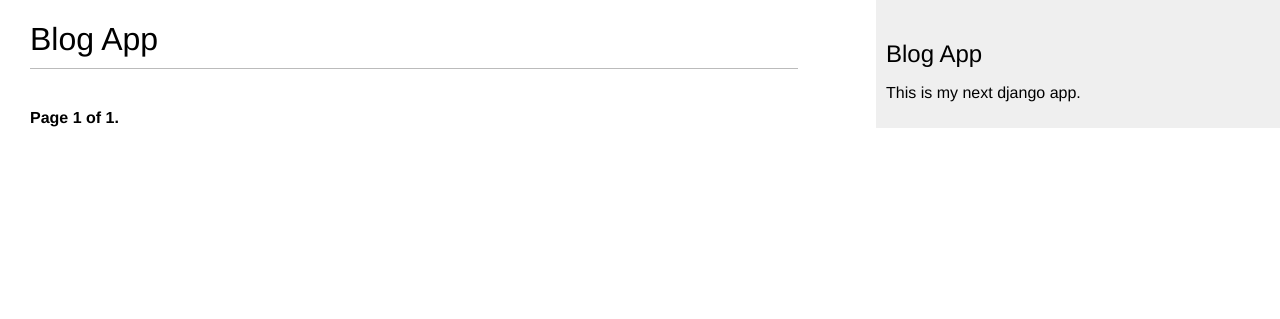
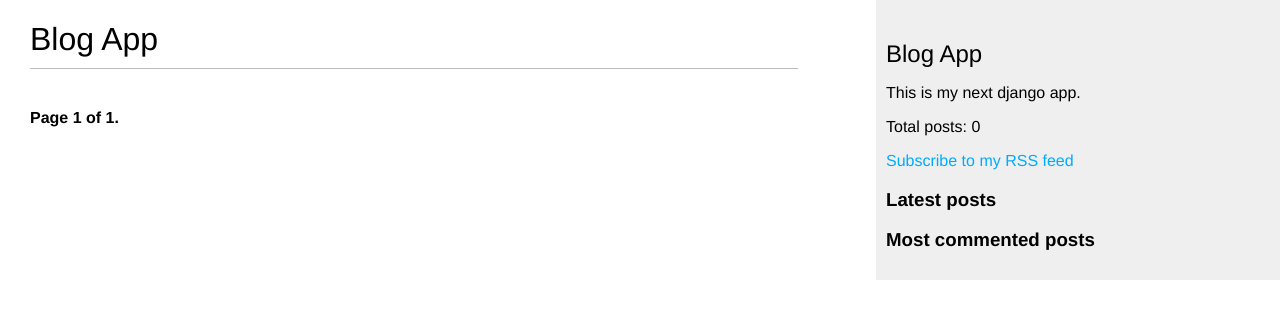
Before and after one commit to mk-dv/mysite, a Django app: page /blog/ in a window 1280 px wide. Shown: the top 319 px of the page. Run offline with Django 3.2, Linux system fonts and the light colour scheme; data that the repository does not hold is empty.

Commit message:
Created:   Template tags to display the most commented and last added posts,    as well as a counter of the total number of blog posts.   Markdown support for posts.   RSS feed.   Site `s map.

```diff
--- a/blog/templates/blog/base.html
+++ b/blog/templates/blog/base.html
@@ -1,11 +1,14 @@
 {# TODO(mk-dv): check comment for grammar #}
-{# Import a static tag from django.contrib.staticfiles, specified in INSTALLED_APPS. #}
+{# Import a static tag from django.contrib.staticfiles, specified in #}
+{# INSTALLED_APPS. #}
 {% load static %}
+{% load blog_tags %}
 <!DOCTYPE html>
 <html lang="en">
 <head>
     <meta charset="UTF-8">
-    {# All about temlates: https://docs.djangoproject.com/en/2.0/ref/templates/builtins/ #}
+    {# All about temlates: #}
+    {# https://docs.djangoproject.com/en/2.0/ref/templates/builtins/ #}
     <title>{% block title %}{% endblock %}</title>
     {# Add a static file #}
     <link href="{% static "css/blog.css" %}" rel="stylesheet">
@@ -17,6 +20,22 @@
     <div id="sidebar">
         <h2>Blog App</h2>
         <p>This is my next django app.</p>
+        <p>Total posts: {% total_posts %}</p>
+
+        <p><a href="{% url "blog:post_feed" %}">Subscribe to my RSS feed</a></p>
+
+        <h3>Latest posts</h3>
+        {% show_latest_posts 3 %}
+
+        <h3>Most commented posts</h3>
+        {% get_most_commented_posts as most_commented_posts %}
+        <ul>
+            {% for post in most_commented_posts %}
+                <li>
+                    <a href="{{ post.get_absolute_url }}">{{ post.title }}</a>
+                </li>
+            {% endfor %}
+        </ul>
     </div>
 </body>
 </html>
--- a/blog/templates/blog/post/detail.html
+++ b/blog/templates/blog/post/detail.html
@@ -1,4 +1,5 @@
 {% extends "blog/base.html" %}
+{% load blog_tags %}
 {% block title %}{{ post.title }}{% endblock %}
 {% block content %}
     <h1>{{ post.title }}</h1>
@@ -14,7 +15,7 @@
 
     {#  Published  #}
     <p class="date">Published {{ post.publish }} by {{ post.author }}</p>
-    {{ post.body|linebreaks }}
+    {{ post.body|markdown }}
 
     {#  Post share  #}
     <p>
--- /dev/null
+++ b/blog/templates/blog/post/latest_posts.html
@@ -0,0 +1,7 @@
+<ul>
+    {% for post in latest_posts %}
+        <li>
+            <a href="{{ post.get_absolute_url }}">{{ post.title }}</a>
+        </li>
+    {% endfor %}
+</ul>
--- a/blog/templates/blog/post/list.html
+++ b/blog/templates/blog/post/list.html
@@ -1,4 +1,5 @@
 {% extends "blog/base.html" %}
+{% load blog_tags %}
 {% block title %}Blog App{% endblock %}
 {% block content %}
     <h1>Blog App</h1>
@@ -22,7 +23,7 @@
             <p class="date">
                 Published {{ post.publish }} by {{ post.author }}
             </p>
-            {{ post.body|truncatewords:30|linebreaks }}
+            {{ post.body|markdown|truncatewords_html:30 }}
         {% endfor %}
     {# TODO(mk-dv): Check comment for grammar. #}
     {# Since in the current template the page is passed in the posts parameter. #}
--- /dev/null
+++ b/blog/templatetags/blog_tags.py
@@ -0,0 +1,33 @@
+from django import template
+from django.db.models import Count
+from django.utils.safestring import mark_safe
+
+import markdown
+
+from blog.models import Post
+
+register = template.Library()
+
+
+@register.simple_tag
+def total_posts():
+    return Post.published.count()
+
+
+# Inclusive tags must be returns only dicts for using in template context.
+@register.inclusion_tag('blog/post/latest_posts.html')
+def show_latest_posts(count=5):
+    latest_posts = Post.published.order_by('-publish')[:count]
+    return {'latest_posts': latest_posts}
+
+
+@register.simple_tag
+def get_most_commented_posts(count=5):
+    return (Post.published
+                .annotate(total_comments=Count('comments'))
+                .order_by('-total_comments')[:count])
+
+
+@register.filter(name='markdown')
+def markdown_format(text):
+    return mark_safe(markdown.markdown(text))
--- a/blog/urls.py
+++ b/blog/urls.py
@@ -1,6 +1,7 @@
 from django.urls import path
 
 from . import views
+from .feeds import LatestPostsFeed
 
 # TODO(mk-dv): check comments in this file for grammar.
 # Define an application namespace for grouping URLs and using their names to
@@ -22,4 +23,5 @@ urlpatterns = [
     path('<int:year>/<int:month>/<int:day>/<slug:post>/', views.post_detail,
          name='post_detail'),
     path('<int:post_id>/share/', views.post_share, name='post_share'),
+    path('feed/', LatestPostsFeed(), name='post_feed'),
 ]
--- a/blog/views.py
+++ b/blog/views.py
@@ -76,7 +76,7 @@ def post_share(request, post_id):
     if request.method == 'POST':
         # Pass data from request to form for validate
         form = EmailPostForm(request.POST)
-        # List of validatior errors contain in forms.errors
+        # List of validation errors contain in forms.errors
         if form.is_valid():
             # Contain only valid fields
             cd = form.cleaned_data
--- a/mysite/settings.py
+++ b/mysite/settings.py
@@ -32,6 +32,8 @@ DEBUG = True
 # TODO(mk-dv): Add ALLOWED_HOSTS
 ALLOWED_HOSTS = []
 
+# Site id for using in sitemap
+SITE_ID = 1
 
 # Application definition
 
@@ -46,6 +48,8 @@ INSTALLED_APPS = [
     'blog.apps.BlogConfig',
     'django_extensions',
     'taggit',
+    'django.contrib.sites',
+    'django.contrib.sitemaps',
 ]
 
 MIDDLEWARE = [
--- a/mysite/urls.py
+++ b/mysite/urls.py
@@ -14,9 +14,16 @@ Including another URLconf
     2. Add a URL to urlpatterns:  path('blog/', include('blog.urls'))
 """
 from django.contrib import admin
+from django.contrib.sitemaps.views import sitemap
 from django.urls import path, include
+
+from blog.sitemaps import PostSitemap
+
+sitemaps = {'posts': PostSitemap,}
 
 urlpatterns = [
     path('admin/', admin.site.urls),
     path('blog/', include('blog.urls', namespace='blog')),
+    path('sitemap.xml', sitemap, {'sitemaps': sitemaps},
+         name='django.contrib.sitemaps.views.sitemap')
 ]
--- a/requirements.txt
+++ b/requirements.txt
@@ -4,3 +4,4 @@ django-extensions
 jupyter
 ipython
 django_taggit~=0.22
+Markdown==2.6.11
```
Also changed, not shown: blog/feeds.py (added, +27 -0 lines), blog/sitemaps.py (added, +13 -0 lines), blog/templatetags/__init__.py (added), 1 other file.
